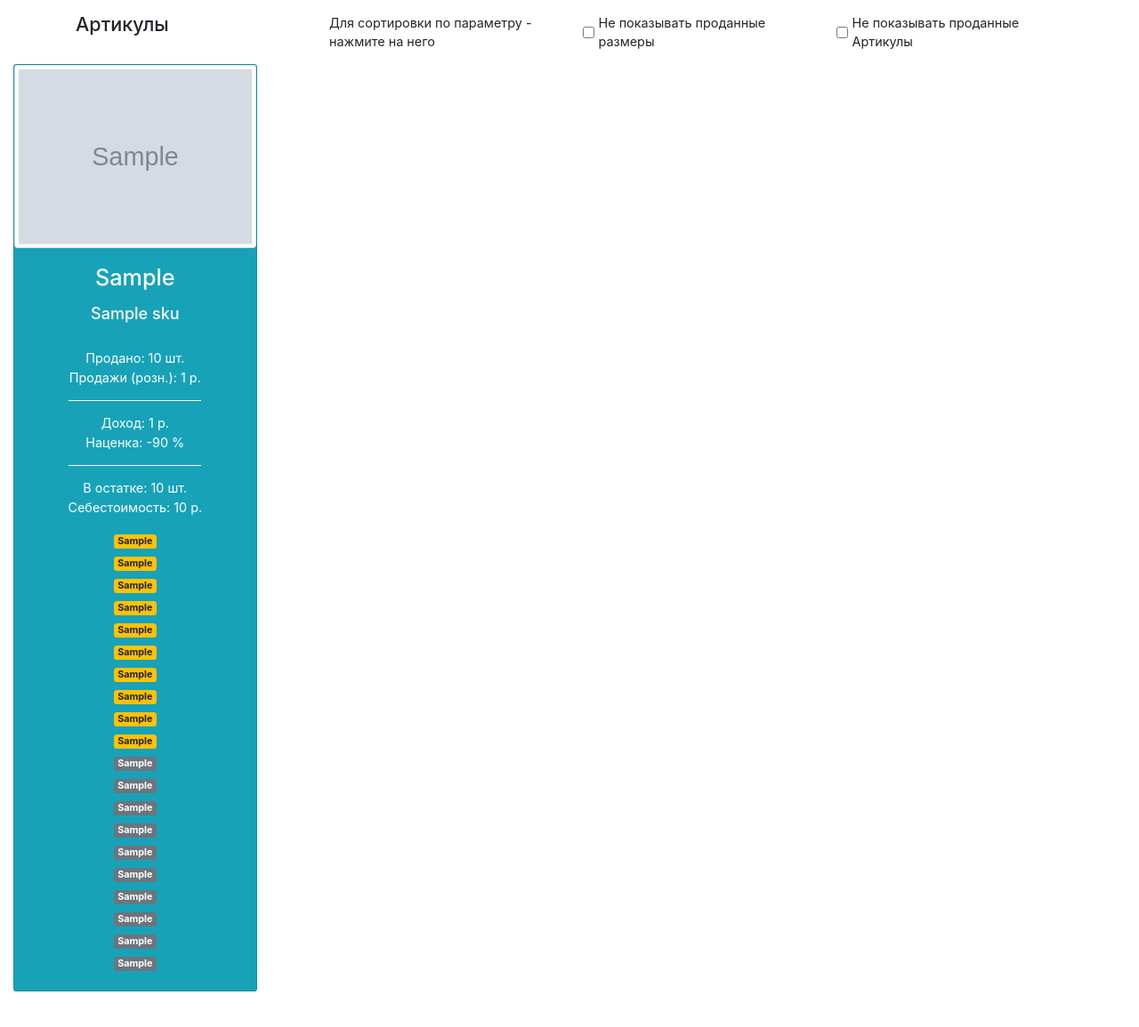
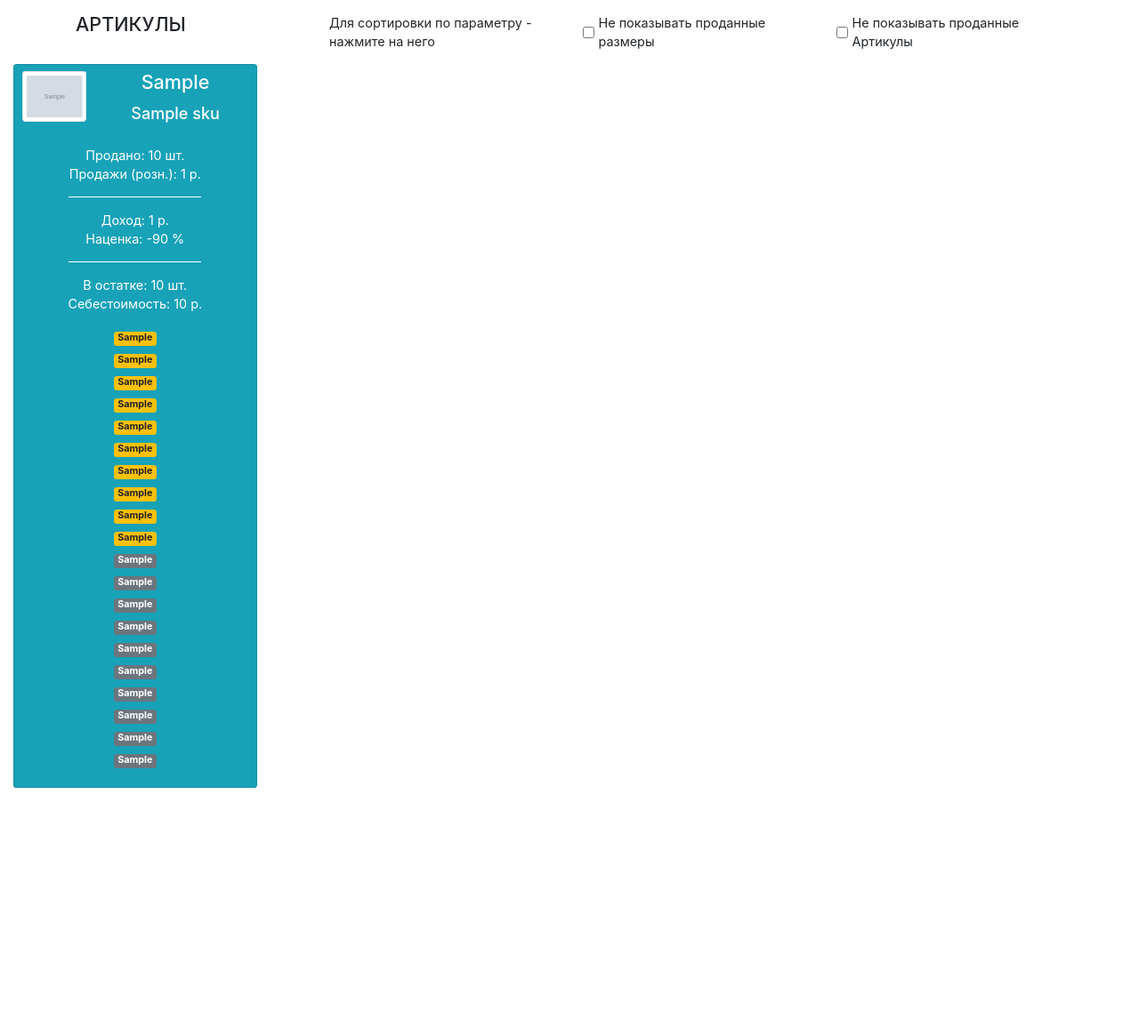
Before and after one commit to ruslanizz/skumaster3, a Django app: page /sku/ in a window 1280 px wide. Shown: the part 93-1248 px from the top of the page at 89% size. After the commit the page ends 979 px from the top, so only its background shows below. Run offline with Django 3.2, Linux system fonts and the light colour scheme; a user stored in the database is signed in; tables that the repository leaves empty hold one stand-in row (values such as "Sample post"); grey boxes marked "Sample" are stand-in pictures; some libraries are stand-ins or nearby versions.

Commit message:
add small image with zoom on hover (on Sku page)

```diff
--- a/skuproject/frontend/templates/capsules.html
+++ b/skuproject/frontend/templates/capsules.html
@@ -20,7 +20,7 @@
 <div class="container">
       <div class="row">
     <div class="col">
-      <h4>Коллекции</h4>
+      <h4>КОЛЛЕКЦИИ</h4>
     </div>
 
     <div class="col">
--- a/skuproject/frontend/templates/index.html
+++ b/skuproject/frontend/templates/index.html
@@ -11,10 +11,30 @@
     <script src="https://cdn.jsdelivr.net/npm/vue@2.6.12"></script>
     <script src="https://cdnjs.cloudflare.com/ajax/libs/axios/0.20.0/axios.js" integrity="sha512-nqIFZC8560+CqHgXKez61MI0f9XSTKLkm0zFVm/99Wt0jSTZ7yeeYwbzyl0SGn/s8Mulbdw+ScCG41hmO2+FKw==" crossorigin="anonymous"></script>
 
-
+    <link rel="stylesheet" href="https://cdn.jsdelivr.net/npm/bootstrap-icons@1.3.0/font/bootstrap-icons.css">
+<!--    <link rel="stylesheet" href="https://cdnjs.cloudflare.com/ajax/libs/font-awesome/5.15.2/css/all.min.css" integrity="sha512-HK5fgLBL+xu6dm/Ii3z4xhlSUyZgTT9tuc/hSrtw6uzJOvgRr2a9jyxxT1ely+B+xFAmJKVSTbpM/CuL7qxO8w==" crossorigin="anonymous" />-->
 <style>
     a:hover{cursor:pointer;}
 </style>
+
+
+<style>
+/* Animation */
+      .zoom {
+<!--        transition: transform .2s; -->
+<!--            z-index: 1;-->
+      }
+
+      .zoom:hover {
+        transform: scale(3.5);
+        transform-origin: top left;
+        position: relative; /* используется вместе с z-index */
+        z-index: 10;
+
+
+      }
+</style>
+
 
 <!--Перезапишем размер Бутстрапа на меньший-->
 <!--Так как fixed-top navbar - он перекрывает все под ним, поэтому ставим padding-top -->
@@ -79,10 +99,10 @@
 
 
 <br>
-<div class="container">
+<div class="container ">
     <div class="row">
         <div class="col text-left">
-            <h4 class="text-primary">Сезоны</h4>
+            <h4 class="text-primary">СЕЗОНЫ</h4>
         </div>
     {% if request.user.email != "test@test.com" %}
         <div class="col text-left">
@@ -132,7 +152,7 @@
 <br>
 
 <div class="container-fluid">
-    <div class="row">
+    <div class="row justify-content-center">
     <div v-for="i in sortedSeasonData">
         <div class="col">
         <div class="card text-center text-white bg-primary" style="width: 18rem;">
--- a/skuproject/frontend/templates/sku.html
+++ b/skuproject/frontend/templates/sku.html
@@ -3,6 +3,9 @@
 {% block my_content %}
 
 {% verbatim %}
+
+
+
 <div id="skuapp">
 
   <nav style="--bs-breadcrumb-divider: '>';" aria-label="breadcrumb">
@@ -23,10 +26,11 @@
 <div class="container">
       <div class="row">
     <div class="col">
-      <h4>Артикулы</h4>
+      <h4>АРТИКУЛЫ</h4>
     </div>
     <div class="col">
       <p class="text-end">Для сортировки по параметру - нажмите на него</p>
+
     </div>
     <div class="col">
         <div class="form-check form-check-inline">
@@ -55,16 +59,33 @@
 
                 <div class="card text-center text-white bg-info" style="width: 19rem;">
 
-                        <img class ="card-img-top img-thumbnail" :src="i.img"  v-if="i.img" />
+
+                    <div class="row no-gutters mt-2">
+                        <div class="col-md-4">
+
+                            <img class ="card-img-top img-thumbnail zoom"
+                                style="width:5rem;" :src="i.img"  v-if="i.img" />
+
+                        </div>
+
+                        <div class="col-md-8">
+                            <a v-on:click="sortParam='sku_firstletters'">
+                            <h4 class="card-title">{{i.sku_firstletters}}</h4>
+                            </a>
+                             <h5>{{i.name}}</h5>
+                        </div>
+                    </div>
+
+
 
                     <div class="card-body">
 
-                        <a v-on:click="sortParam='sku_firstletters'">
-                        <h3 class="card-title">{{i.sku_firstletters}}</h3>
-                        </a>
+<!--                        <a v-on:click="sortParam='sku_firstletters'">-->
+<!--                        <h3 class="card-title">{{i.sku_firstletters}}</h3>-->
+<!--                        </a>-->
                         <p class="card-text">
-                        <h5>{{i.name}}</h5>
-                        <br>
+<!--                        <h5>{{i.name}}</h5>-->
+<!--                        <br>-->
                         Продано: {{i.sizes_quantity_sold}} шт.
                         <br>
                         <a v-on:click="sortParam='sizes_sellsumm_sold'">
@@ -91,6 +112,18 @@
                         <br>
 
                         </p>
+
+
+<!--                Прикольно!! Прогресс бар для продано/остаток        -->
+<!--                <div class="progress mt-1 mb-0" style="height: 7px;">-->
+<!--                <div class="progress-bar bg-primary" role="progressbar" style="width: 80%"-->
+<!--                     aria-valuenow="80" aria-valuemin="0" aria-valuemax="100"></div>-->
+<!--                </div>-->
+
+
+
+
+
 
 <!--                        Размеры-->
 
```
